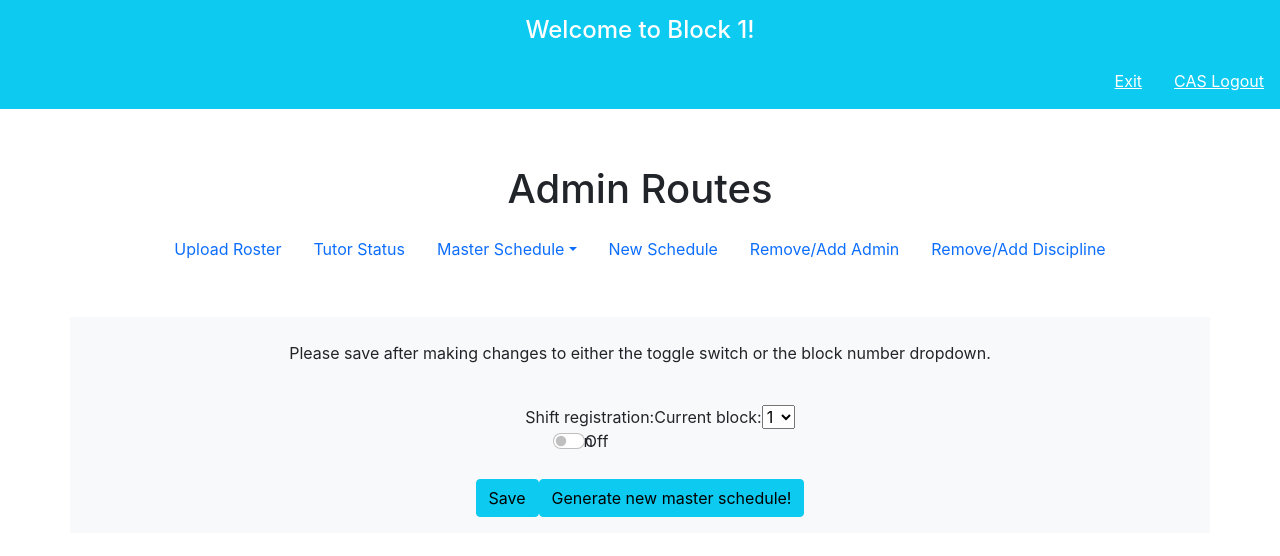
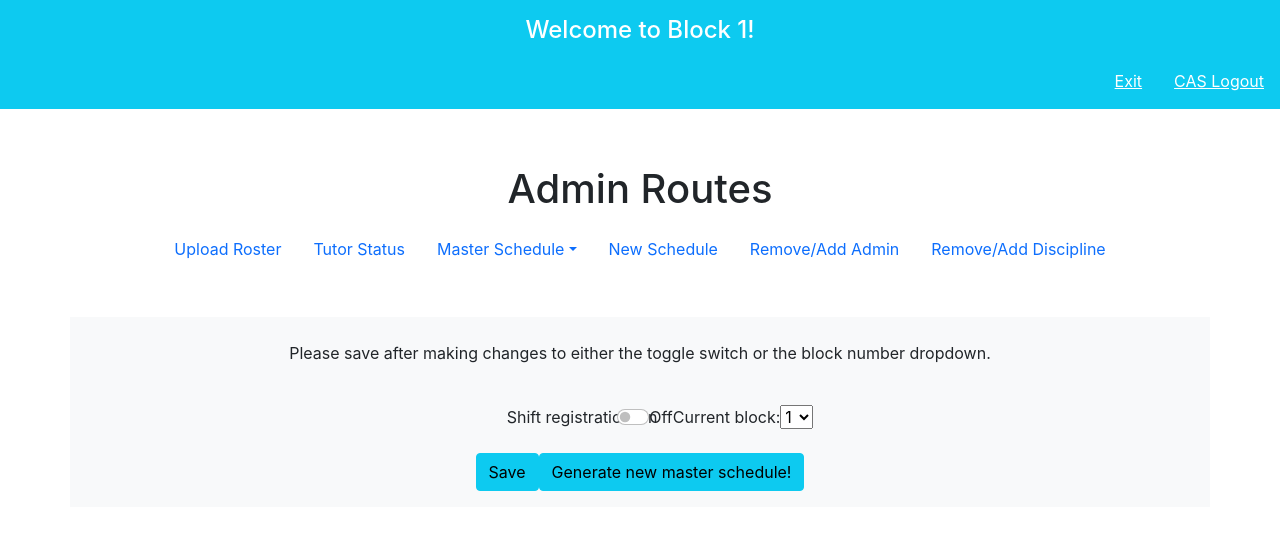
Before and after one commit to gpham99/qrc-schedule-system, a React (Create React App) app in the folder frontend/: page /admin in a window 1280 px wide. Shown: the top 556 px of the page. Built offline with nearby package versions, Linux system fonts and the light colour scheme; no server answers.

Commit message:
changed switch

```diff
--- a/frontend/src/Components/Admin/TimeWindow.js
+++ b/frontend/src/Components/Admin/TimeWindow.js
@@ -58,13 +58,11 @@ const TimeWindow = () => {
       </div>
 
       <div className="pb-4 d-flex justify-content-center align-items-start">
-        <div className="form-check form-switch pr-3">
-          <label className="form-check-label">Shift registration: </label>
-          <div className="d-flex flex-row justify-content-center align-items-start">
-            <div className="mr-2">On</div>
-            <input role="switch" className="form-check-input" type="checkbox" onChange={toggleChangeHandler} checked={isOpen === 1}/>
-            <div className="ml-2">Off</div>
-          </div>
+        <div className="form-switch pr-3 d-flex flex-row align-items-start justify-content-center">
+          <label className="form-check-label mr-2">Shift registration: </label>
+          <div className="mr-2">On</div>
+          <input role="switch" className="form-check-input" type="checkbox" onChange={toggleChangeHandler} checked={isOpen === 1}/>
+          <div className="ml-2">Off</div>
         </div>
 
         <div className="pl-3">
```
